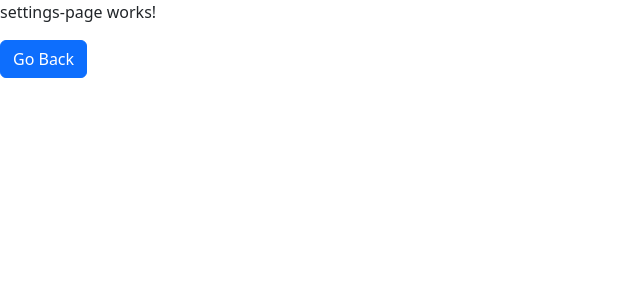
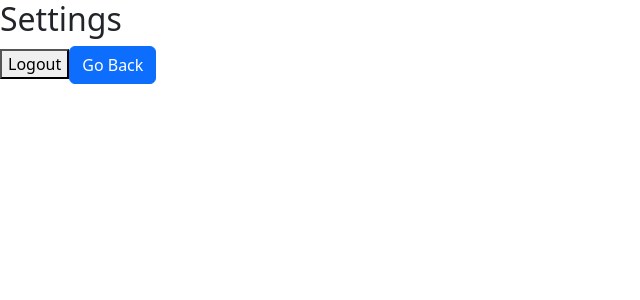
Before and after one commit to balota-natan-utcn/talk-it-out, an Angular app: page /settings in a window 1280 px wide. Shown: the top 300 px of the page, without its empty margins (0-640 px from the left). Built offline with nearby package versions, Linux system fonts and the light colour scheme.

Commit message:
added logout button

```diff
--- a/src/app/settings/settings-page/settings-page.component.html
+++ b/src/app/settings/settings-page/settings-page.component.html
@@ -1,2 +1,6 @@
-<p>settings-page works!</p>
-<button routerLink="/home" class="btn btn-primary">Go Back</button>
+<h2>Settings</h2>
+
+<div>
+    <button (click)="logout()">Logout</button>
+    <button routerLink="/home" class="btn btn-primary">Go Back</button>
+</div>
--- a/src/app/settings/settings-page/settings-page.component.ts
+++ b/src/app/settings/settings-page/settings-page.component.ts
@@ -1,5 +1,6 @@
 import { Component } from '@angular/core';
 import { RouterModule } from '@angular/router';
+import { Router } from '@angular/router';
 
 @Component({
   selector: 'app-settings-page',
@@ -7,6 +8,16 @@ import { RouterModule } from '@angular/router';
   templateUrl: './settings-page.component.html',
   styleUrl: './settings-page.component.css'
 })
-export class SettingsPageComponent {
+export class SettingsPageComponent
+{
+  constructor(private router: Router) {}
 
+  logout()
+  {
+    //remove JWT from local storage
+    localStorage.removeItem('token');
+
+    //go back to login page
+    this.router.navigate(['/login']);
+  }
 }
```
